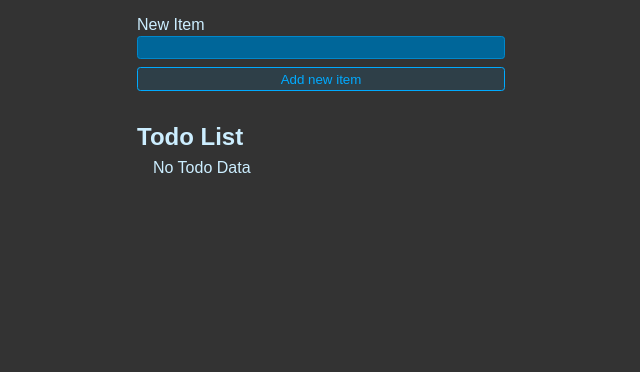
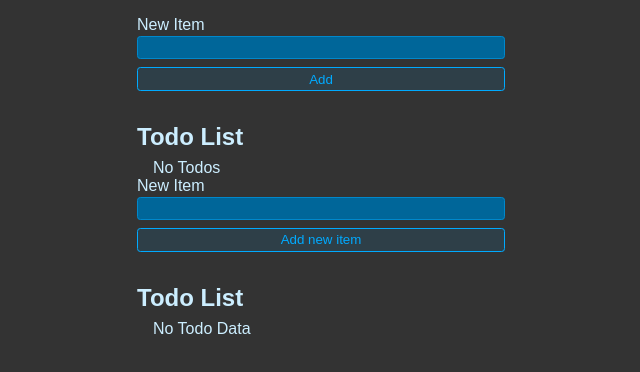
Before and after one commit to sinadjanMJv2/TodoList-React, a React (Vite) app: page / in a window 1280 px wide. Shown: the top 372 px of the page, without its empty margins (319-959 px from the left). Built offline with nearby package versions, Linux system fonts and the light colour scheme.

Commit message:
make a file that do not use component method

```diff
--- a/src/App.jsx
+++ b/src/App.jsx
@@ -1,35 +1,23 @@
 import { useEffect, useState } from "react";
-import { NewTodoForm } from "./NewTodoForm";
-import { TodoList } from "./TodoList";
-
 
 function App() {
+  const [newItem, setnewItem] = useState("");
+  const [Todos, setTodos] = useState([]);
 
-  const [Todos, setTodos] = useState(() => {
+  function handleSubmit(e) {
+    e.preventDefault();
 
-    const localValue = localStorage.getItem("ITEMS")
-    if (localValue == null) return []
-
-    return JSON.parse(localValue)
-  })
-
-
-  useEffect(() => {
-    localStorage.setItem("ITEMS", JSON.stringify(Todos))
-  }, [Todos])
-
-
-  function addTodo(title) {
     setTodos((currenttodos) => {
       return [
         ...currenttodos,
         {
           id: crypto.randomUUID(),
-            title,
+          title: newItem,
           completed: false,
         },
       ];
     });
+    setnewItem("");
   }
 
 
@@ -53,10 +41,43 @@ function App() {
 
   return (
     <>
+      <form onSubmit={handleSubmit} className="new-item-form">
+        <div className="form-row">
+          <label htmlFor="item">New Item</label>
+          <input
+            value={newItem}
+            onChange={(e) => setnewItem(e.target.value)}
+            type="text"
+            id="item"
+          />
+        </div>
+        <button className="btn">Add</button>
+        <h1 className="header">Todo List</h1>
+      </form>
 
-    <NewTodoForm onSubmit={addTodo}/>
-    <TodoList Todos={Todos} toggleTodo={toggleTodo} deleteTodo={deleteTodo}/>
-
+      <ul className="list">
+        {Todos.length === 0 && "No Todos"}
+        {Todos.map((todo) => {
+          return (
+            <li key={todo.id}>
+              <label>
+                <input
+                  type="checkbox"
+                  checked={todo.completed}
+                  onClick={(e) => toggleTodo(todo.id, e.target.checked)}
+                />
+                {todo.title}
+              </label>
+              <button
+                className="btn btn-danger"
+                onClick={() => deleteTodo(todo.id)}
+              >
+                Delete
+              </button>
+            </li>
+          );
+        })}
+      </ul>
     </>
   );
 }
--- /dev/null
+++ b/src/ComponentApp.jsx
@@ -0,0 +1,64 @@
+import { useEffect, useState } from "react";
+import { NewTodoForm } from "./NewTodoForm";
+import { TodoList } from "./TodoList";
+
+
+function ComponentApp() {
+
+  const [Todos, setTodos] = useState(() => {
+
+    const localValue = localStorage.getItem("ITEMS")
+    if (localValue == null) return []
+
+    return JSON.parse(localValue)
+  })
+
+
+  useEffect(() => {
+    localStorage.setItem("ITEMS", JSON.stringify(Todos))
+  }, [Todos])
+
+
+  function addTodo(title) {
+      setTodos((currenttodos) => {
+        return [
+          ...currenttodos,
+          {
+            id: crypto.randomUUID(),
+            title,
+            completed: false,
+          },
+        ];
+      });
+  }
+
+
+  function toggleTodo(id, completed) {
+    setTodos((currentTodos) => {
+      return currentTodos.map((todo) => {
+        if (todo.id === id) {
+          return { ...todo, completed };
+        }
+
+        return todo;
+      });
+    });
+  }
+
+  function deleteTodo(id) {
+    setTodos((currentTodos) => {
+      return currentTodos.filter((todo) => todo.id !== id);
+    });
+  }
+
+  return (
+    <>
+
+    <NewTodoForm onSubmit={addTodo}/>
+    <TodoList Todos={Todos} toggleTodo={toggleTodo} deleteTodo={deleteTodo}/>
+
+    </>
+  );
+}
+
+export default ComponentApp;
--- a/src/main.jsx
+++ b/src/main.jsx
@@ -2,10 +2,13 @@ import React from 'react'
 import ReactDOM from 'react-dom/client'
 import App from './App.jsx'
 import "./styles.css"
+import ComponentApp from './ComponentApp.jsx'
 
 
 ReactDOM.createRoot(document.getElementById('root')).render(
   <React.StrictMode>
     <App />
+    <ComponentApp/>
+
   </React.StrictMode>,
 )
```
Lines whose indentation alone changed are shown as unchanged.
